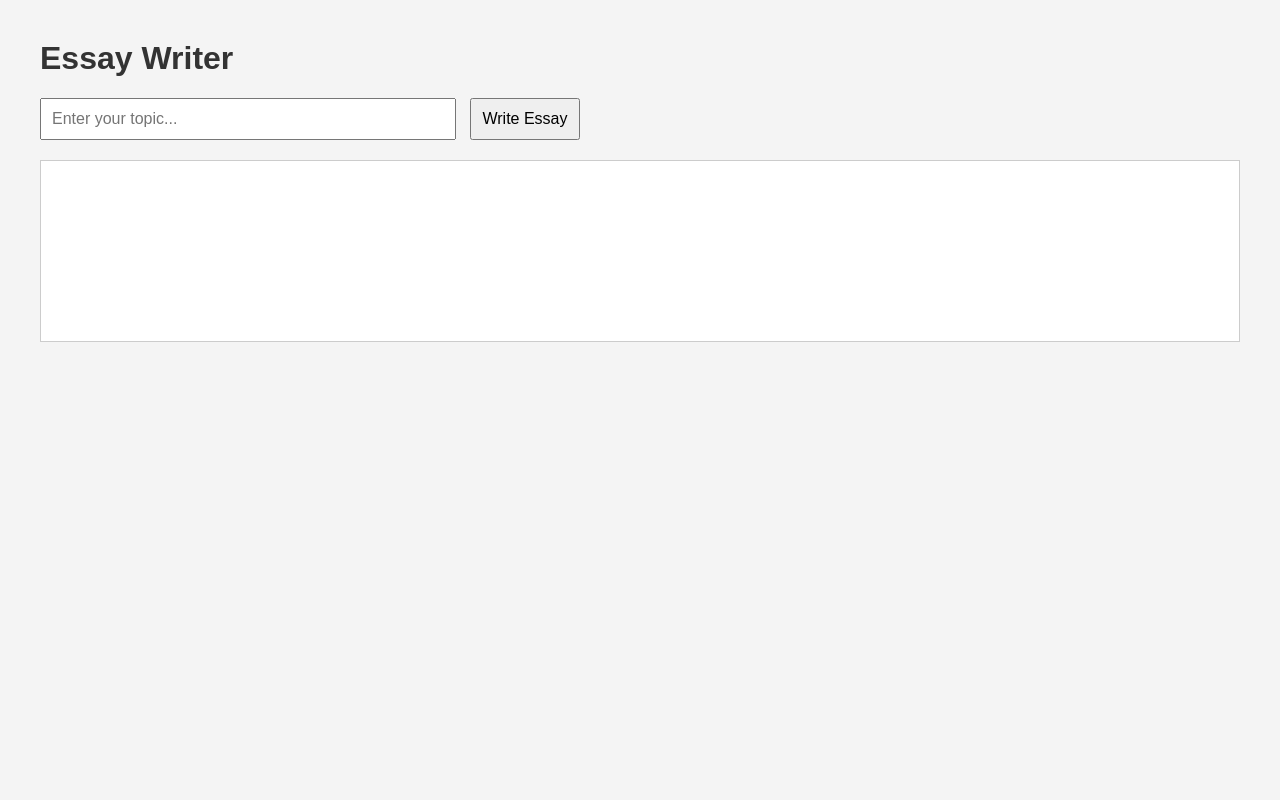
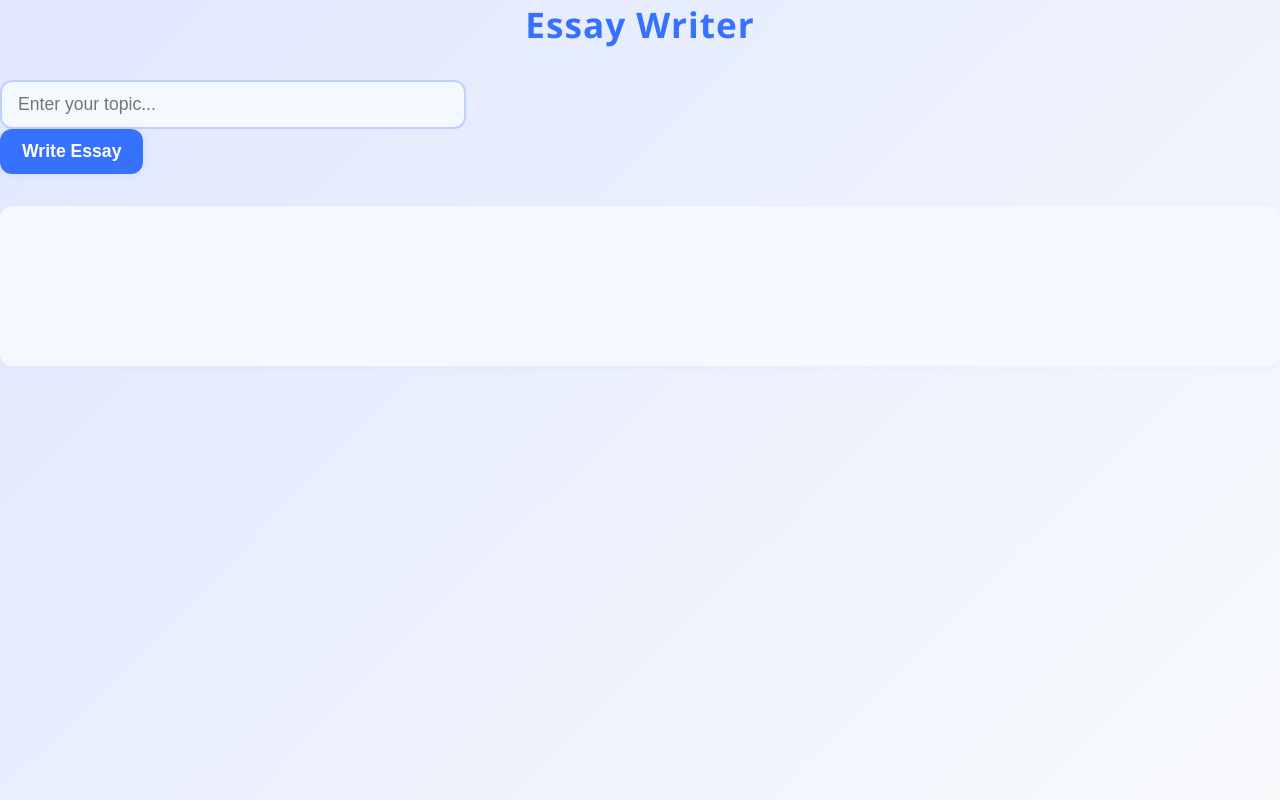
Before and after one commit to dtblocker2/essay-writer, a website: page index.html in a window 1280 px wide. Drawn offline with Linux system fonts and the light colour scheme.

Commit message:
Added UI for application

```diff
--- a/index.html
+++ b/index.html
@@ -9,7 +9,7 @@
 <body>
 
   <h1>Essay Writer</h1>
-  <input type="text" id="topic" placeholder="Enter your topic..." size="40"/>
+  <div class="text_box"><input type="text" id="topic" placeholder="Enter your topic..." size="40"/></div>
   <button id="fetch_button">Write Essay</button>
 
   <div id="response_text"></div>
--- a/script.js
+++ b/script.js
@@ -7,7 +7,7 @@ async function fetchOllamaResponse(topic) {
     const response = await fetch('http://localhost:11434/api/generate', {
       method: 'POST',
       headers: { 'Content-Type': 'application/json' },
-      body: JSON.stringify({ model: 'gemma3:4b', prompt: topic, stream: true })
+      body: JSON.stringify({ model: 'gemma3:4b', prompt: topic, stream: true, options:{temperature:1} })
     });
 
     if (!response.ok) {
@@ -66,8 +66,11 @@ document.addEventListener('keydown', (event) => {
   const responseDiv = document.getElementById('response_text');
 
   if (ai_response && i < ai_response.length) {
-    responseDiv.innerHTML += ai_response[i];
-    i++;
+    const remaining = ai_response.length - i;
+    const chunkSize = Math.min(5, remaining);
+    const chunk = ai_response.substr(i, chunkSize);
+    responseDiv.innerHTML += chunk;
+    i += chunkSize;
     responseDiv.scrollTop = responseDiv.scrollHeight;
   }
 });
--- a/styles.css
+++ b/styles.css
@@ -1,25 +1,97 @@
+/* Reset some basics */
+body, h1, input, button {
+  margin: 0;
+  padding: 0;
+  box-sizing: border-box;
+}
+
 body {
-    font-family: Arial, sans-serif;
-    margin: 40px;
-    background-color: #f4f4f4;
+  min-height: 100vh;
+  background: linear-gradient(135deg, #e0e7ff 0%, #f8fafc 100%);
+  font-family: 'Segoe UI', Arial, sans-serif;
+  color: #222;
+}
+
+.container {
+  max-width: 600px;
+  margin: 60px auto 0 auto;
+  background: #fff;
+  border-radius: 18px;
+  box-shadow: 0 4px 32px rgba(0,0,0,0.09);
+  padding: 36px 28px 32px 28px;
 }
 
 h1 {
-    color: #333;
+  text-align: center;
+  font-size: 2.2rem;
+  font-weight: 700;
+  color: #3772ff;
+  margin-bottom: 32px;
+  letter-spacing: 1px;
 }
 
-input, button {
-    padding: 10px;
-    font-size: 16px;
-    margin-right: 10px;
+.input-area {
+  display: flex;
+  gap: 12px;
+  justify-content: center;
+  margin-bottom: 26px;
+}
+
+#topic {
+  flex: 1;
+  border: 2px solid #bfcfff;
+  border-radius: 12px;
+  padding: 12px 16px;
+  font-size: 1.1rem;
+  transition: border-color 0.2s, box-shadow 0.2s;
+  outline: none;
+  background: #f4f8ff;
+}
+
+#topic:focus {
+  border-color: #3772ff;
+  box-shadow: 0 0 0 2px #b3d4fc;
+}
+
+#fetch_button {
+  background: #3772ff;
+  color: #fff;
+  border: none;
+  border-radius: 12px;
+  padding: 12px 22px;
+  font-size: 1.1rem;
+  font-weight: 600;
+  cursor: pointer;
+  transition: background 0.2s, box-shadow 0.2s;
+  box-shadow: 0 2px 8px rgba(55, 114, 255, 0.08);
+}
+
+#fetch_button:hover, #fetch_button:focus {
+  background: #2656c8;
 }
 
 #response_text {
-    margin-top: 20px;
-    background: #fff;
-    padding: 15px;
-    border: 1px solid #ccc;
-    min-height: 150px;
-    white-space: pre-wrap;
-    overflow-y: auto;
+  margin-top: 32px;
+  padding: 20px 16px;
+  background: #f4f8ff;
+  border-radius: 12px;
+  min-height: 120px;
+  font-size: 1.08rem;
+  color: #222;
+  box-shadow: 0 2px 8px rgba(55, 114, 255, 0.04);
+  white-space: pre-line;
 }
+
+@media (max-width: 700px) {
+  .container {
+    margin: 24px 4vw;
+    padding: 20px 8px 24px 8px;
+  }
+  .input-area {
+    flex-direction: column;
+    gap: 10px;
+  }
+  #fetch_button {
+    width: 100%;
+  }
+}
```
